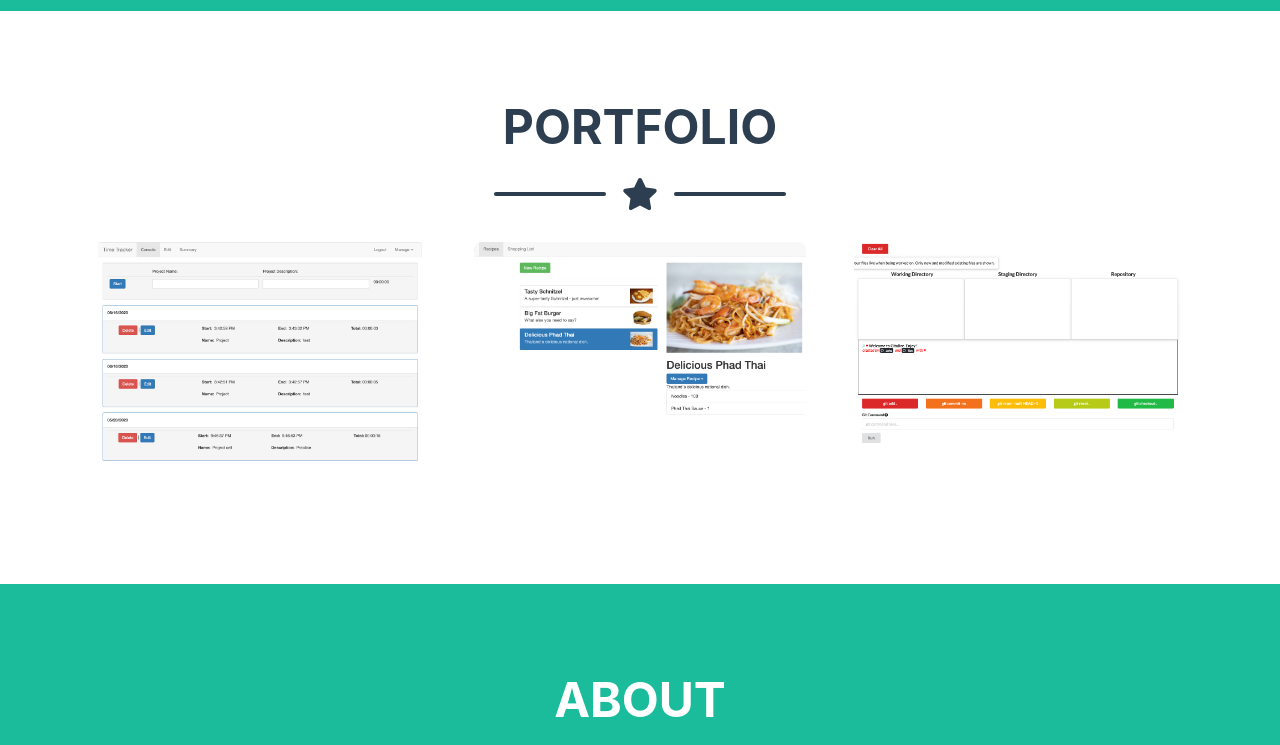
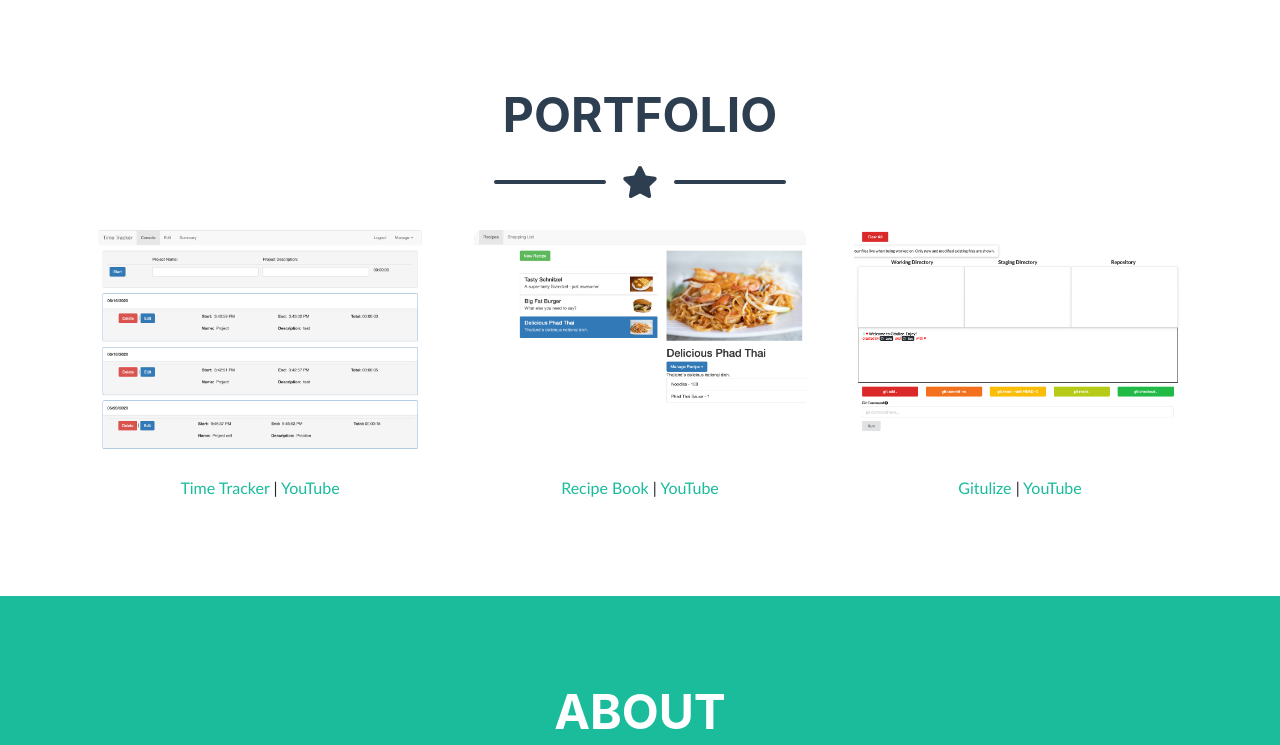
Before and after one commit to jrshort89/NewPortfolio, a website: page portfolio/index.html in a window 1280 px wide. Shown: the part 757-1502 px from the top of the page. Drawn offline with nearby package versions, Linux system fonts and the light colour scheme; a web font is replaced by a local one.

Commit message:
updated links and pic

```diff
--- a/portfolio/index.html
+++ b/portfolio/index.html
@@ -39,7 +39,7 @@
     </nav>
     <header class="masthead bg-primary text-white text-center">
         <div class="container d-flex align-items-center flex-column">
-            <!-- Masthead Avatar Image--><img class="masthead-avatar mb-5" src="assets/img/D3435FDB-2C30-4D72-ADC6-1F70C954DEB6_1_105_c.jpeg" alt="">
+            <!-- Masthead Avatar Image--><img class="masthead-avatar mb-5" src="assets/img/linkedin_profile_pic.jpg" alt="">
             <!-- Masthead Heading-->
             <h1 class="masthead-heading mb-0">Welcome!</h1>
             <!-- Icon Divider-->
@@ -68,24 +68,36 @@
             <div class="row justify-content-center">
                 <!-- Portfolio Items-->
                 <div class="col-md-6 col-lg-4 mb-5">
-                    <div class="portfolio-item mx-auto" data-toggle="modal" data-target="#portfolioModal0">
+                    <div class="portfolio-item mx-auto h-100" data-toggle="modal" data-target="#portfolioModal0">
                         <div class="portfolio-item-caption d-flex align-items-center justify-content-center h-100 w-100">
                             <div class="portfolio-item-caption-content text-center text-white"><i class="fas fa-plus fa-3x"></i></div>
                         </div><img class="img-fluid" src="assets/img/portfolio/Screen Shot 2020-06-16 at 7.53.15 PM.png" alt="Log Cabin" />
                     </div>
+                    <div class="justify-content-center align-items-center d-flex">
+                        <a href="https://time-tracker-c29a5.firebaseapp.com/auth" target="_blank">Time Tracker&nbsp;</a>|
+                        <a href="https://www.youtube.com/watch?v=l2cZ0eQIrFM" target="_blank">&nbsp;YouTube</a>
+                    </div>
                 </div>
                 <div class="col-md-6 col-lg-4 mb-5">
-                    <div class="portfolio-item mx-auto" data-toggle="modal" data-target="#portfolioModal1">
+                    <div class="portfolio-item mx-auto h-100" data-toggle="modal" data-target="#portfolioModal1">
                         <div class="portfolio-item-caption d-flex align-items-center justify-content-center h-100 w-100">
                             <div class="portfolio-item-caption-content text-center text-white"><i class="fas fa-plus fa-3x"></i></div>
                         </div><img class="img-fluid" src="assets/img/portfolio/Screen Shot 2020-06-16 at 10.11.44 PM.png" alt="Tasty Cake" />
                     </div>
+                    <div class="justify-content-center align-items-center d-flex">
+                        <a href="https://ng-course-recipe-book-1f46f.firebaseapp.com/recipes" target="_blank">Recipe Book&nbsp;</a> |
+                        <a href="https://www.youtube.com/watch?v=x32OR_r5BHs" target=_blank>&nbsp;YouTube</a>
+                    </div>
                 </div>
                 <div class="col-md-6 col-lg-4 mb-5">
-                    <div class="portfolio-item mx-auto" data-toggle="modal" data-target="#portfolioModal2">
+                    <div class="portfolio-item mx-auto h-100" data-toggle="modal" data-target="#portfolioModal2">
                         <div class="portfolio-item-caption d-flex align-items-center justify-content-center h-100 w-100">
                             <div class="portfolio-item-caption-content text-center text-white"><i class="fas fa-plus fa-3x"></i></div>
                         </div><img class="img-fluid" src="assets/img/portfolio/gitulize.png" alt="Gitulize" />
+                    </div>
+                    <div class="justify-content-center align-items-center d-flex">
+                        <a href="https://gitulize.netlify.app/" target="_blank">Gitulize&nbsp;</a> |
+                        <a href="https://www.youtube.com/watch?v=FgVpDMEC9UI" target="_blank">&nbsp;YouTube</a>
                     </div>
                 </div>
                 <!-- <div class="col-md-6 col-lg-4 mb-5">
@@ -133,7 +145,7 @@
                                 <a href="https://time-tracker-c29a5.firebaseapp.com/auth" target="_blank">
                                     <img class="img-fluid rounded mb-5" src="assets/img/portfolio/Screen Shot 2020-06-16 at 7.53.15 PM.png" alt="Time Tracker" /></a>
                                 <!-- Portfolio Modal - Text-->
-                                <p class="mb-5">This is my simple time tracking application. <a href="https://time-tracker-c29a5.firebaseapp.com/auth" target="_blank">Time tracking application.</a><br><a href="https://www.youtube.com/watch?v=l2cZ0eQIrFM" target="_blank">YouTube Demo</a></p>
+                                <p class="mb-5">This is my simple<a href="https://time-tracker-c29a5.firebaseapp.com/auth" target="_blank"> time tracking application.</a><br><a href="https://www.youtube.com/watch?v=l2cZ0eQIrFM" target="_blank">YouTube Demo</a></p>
                                 <button class="btn btn-primary" href="#" data-dismiss="modal"><i class="fas fa-times fa-fw"></i>Close Window</button>
                             </div>
                         </div>
@@ -297,11 +309,13 @@
             <!-- About Section Content-->
             <div class="row">
                 <div class="col-lg-4 ml-auto">
-                    <p class="pre-wrap lead">Hello! I am a passionate software engineer who is currently seeking a new team. I am mostly self-taught since I love learning and have been aggressively learning since I was introduced to software engineering and continue to expand my knowledge daily.
+                    <p class="pre-wrap lead">Hello! I am a passionate software engineer who is currently seeking a new team. I am mostly self-taught since I love learning and have been aggressively learning since I was introduced to software engineering and continue to expand
+                        my knowledge daily.
                     </p>
                 </div>
                 <div class="col-lg-4 mr-auto">
-                    <p class="pre-wrap lead">I recently decided to further my education at a learning institution called Flatiron Coding Bootcamp. I am very interested in educational and environmental technologies and would love to find a team that shares these interests. I am currently looking for work but that will not be the case once one of you majestic recruiters pick me up!</p>
+                    <p class="pre-wrap lead">I recently decided to further my education at a learning institution called Flatiron Coding Bootcamp. I am very interested in educational and environmental technologies and would love to find a team that shares these interests. I am
+                        currently looking for work but that will not be the case once one of you majestic recruiters pick me up!</p>
                 </div>
             </div>
         </div>
```
Also changed, not shown: portfolio/assets/img/linkedin_profile_pic.jpg (added).
